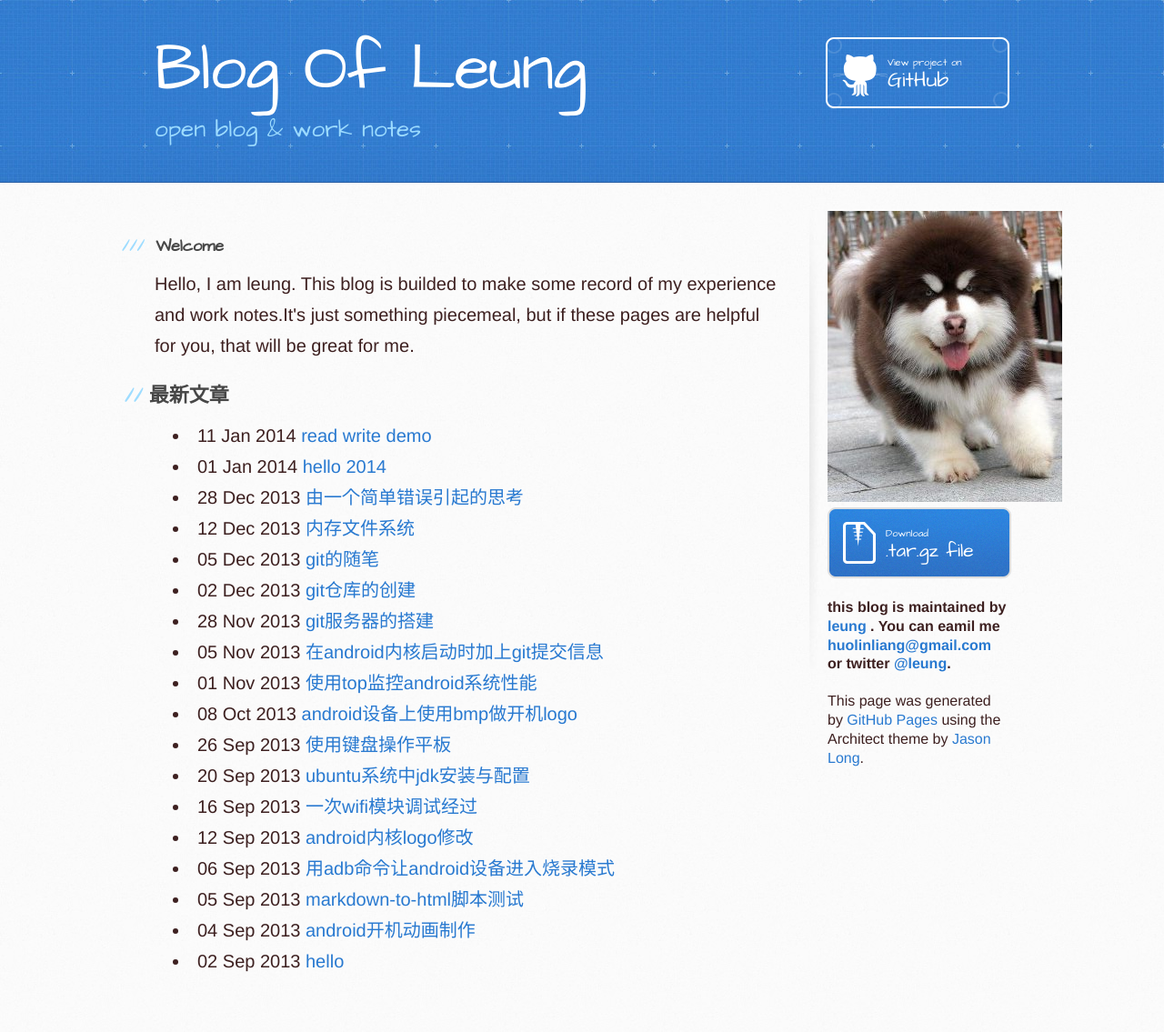
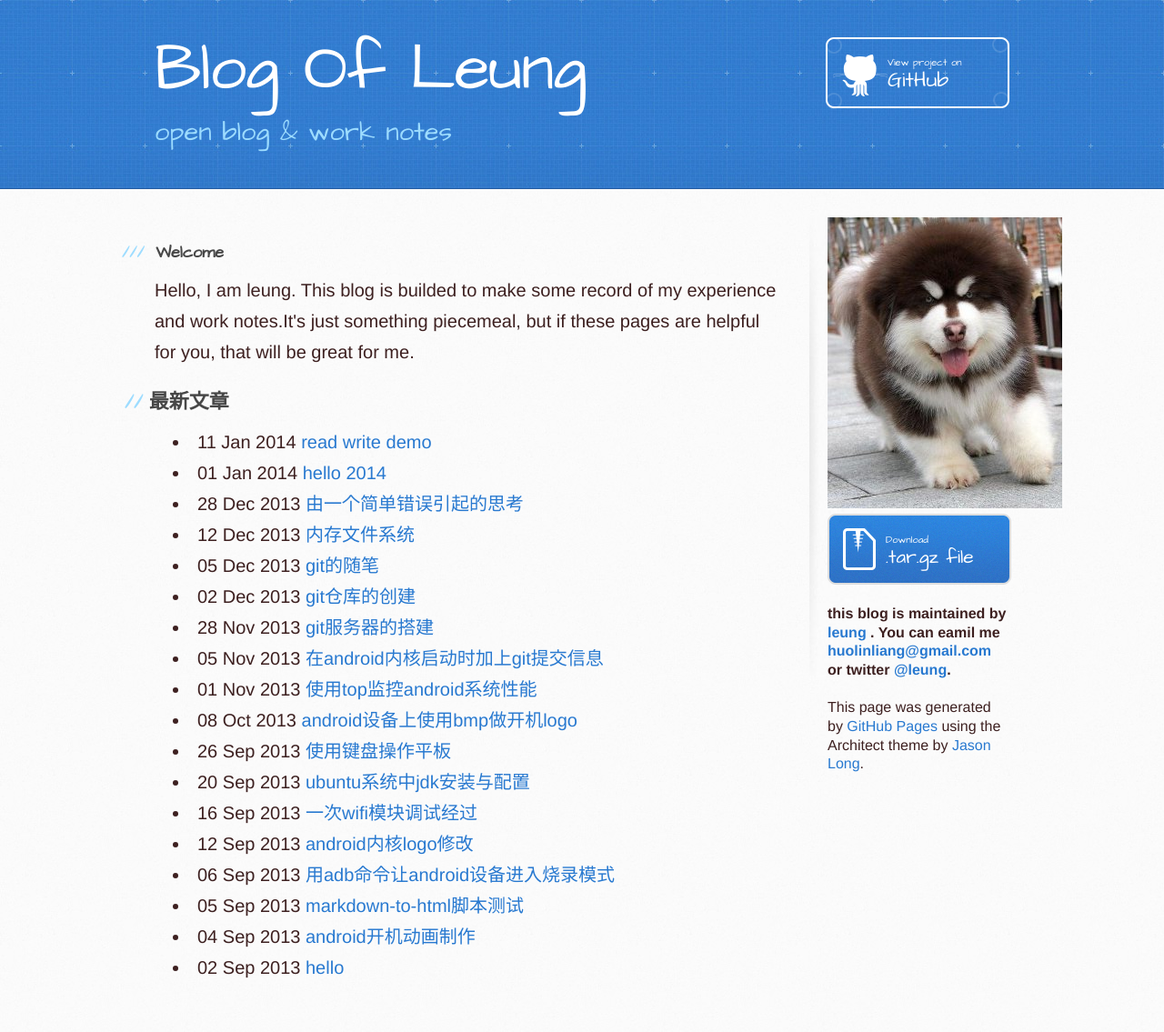
Before and after one commit to huolinliang/blog_leung, a Jekyll site: the page built from index.html, in a window 1280 px wide. Shown: the whole page at 91% size. Built offline with Jekyll 4.4.1, drawn with Linux system fonts in a browser that asks for light colours; Markdown is read by kramdown in place of the engine named in the settings.

Commit message:
modify again

```diff
--- a/stylesheets/stylesheet.css
+++ b/stylesheets/stylesheet.css
@@ -81,10 +81,10 @@ header h1 {
 }
 
 header h2 {
-  font-size: 26px;
+  font-size: 29px;
   color: #9ddcff;
   font-weight: normal;
-  line-height: 1.3;
+  line-height: 1.4;
   width: 540px;
   letter-spacing: 0;
 }
```
